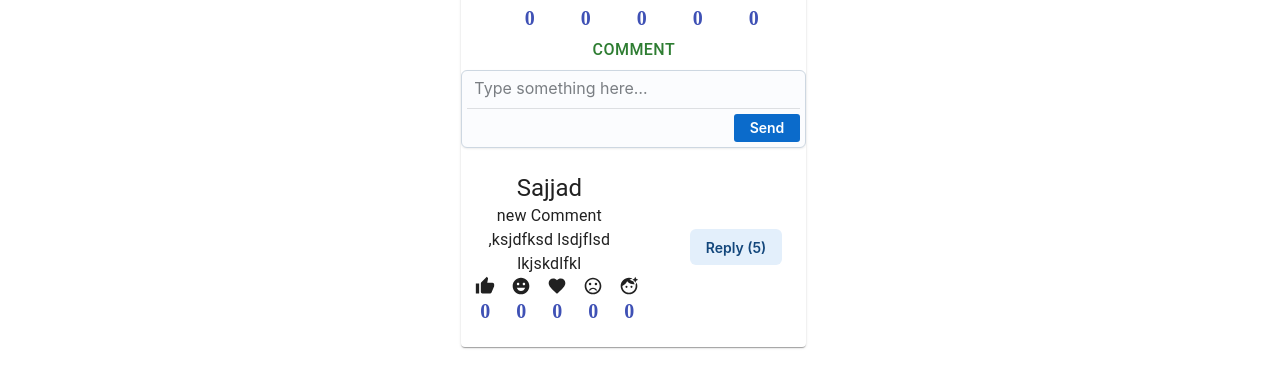
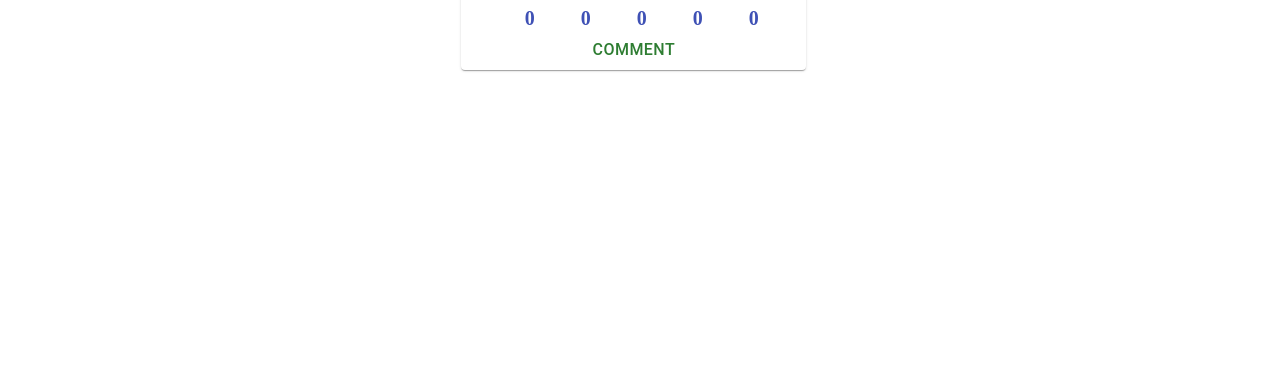
Before and after one commit to sajjad960/Simple_Social_Media_Frontend, a React (Vite) app: page / in a window 1280 px wide. Shown: the part 572-952 px from the top of the page. After the commit the page ends 800 px from the top, so only its background shows below. Built offline with nearby package versions, Linux system fonts and the light colour scheme.

Commit message:
added comment toggle

```diff
--- a/src/views/home/components/Posts/CommentBox.tsx
+++ b/src/views/home/components/Posts/CommentBox.tsx
@@ -32,7 +32,7 @@ export default function CommentBox() {
         />
       </FormControl>
       <Box sx={{display: "flex", justifyContent: "space-between", alignItems: "center", p:3}}>
-        <Box sx={{width: "8rem"}}>
+        <Box sx={{width: "10rem"}}>
           <Typography variant="h5" component="h5">
             Sajjad
           </Typography>
--- a/src/views/home/components/Posts/CommentSection.tsx
+++ b/src/views/home/components/Posts/CommentSection.tsx
@@ -1,18 +1,23 @@
-import { Box, Button } from "@mui/material"
-import CommentBox from "./CommentBox"
-
+import { Box, Button } from "@mui/material";
+import CommentBox from "./CommentBox";
+import { useState } from "react";
 
 const CommentSection = () => {
+  const [openCommentSection, setopenCommentSection] = useState(false);
   return (
     <div>
-        <Button sx={{fontSize: "1rem"}} color="success" onClick={function(){}} >
-            Comment
-        </Button>
-        <Box>
-            <CommentBox/>
-        </Box>
+      <Button
+        sx={{ fontSize: "1rem" }}
+        color="success"
+        onClick={function () {
+          setopenCommentSection(!openCommentSection);
+        }}
+      >
+        Comment
+      </Button>
+      <Box>{openCommentSection && <CommentBox />}</Box>
     </div>
-  )
-}
+  );
+};
 
-export default CommentSection
+export default CommentSection;
```
